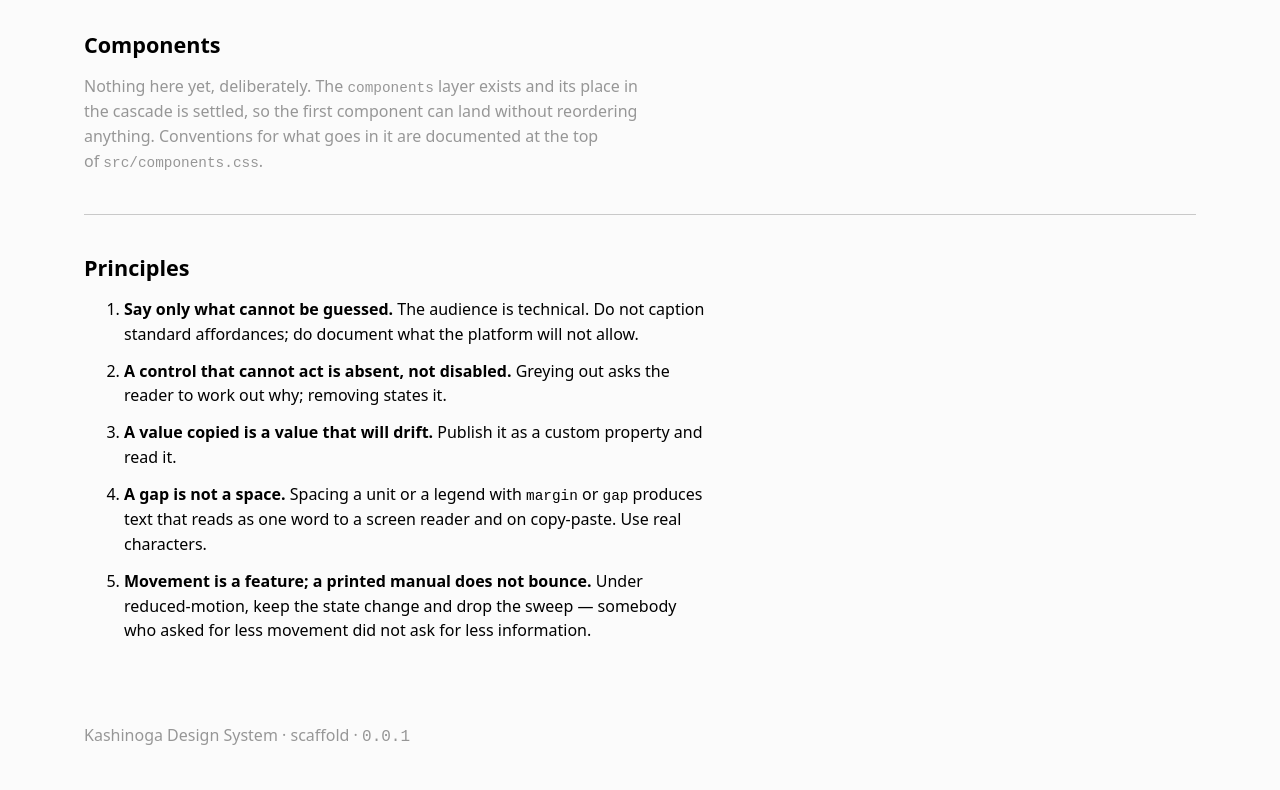
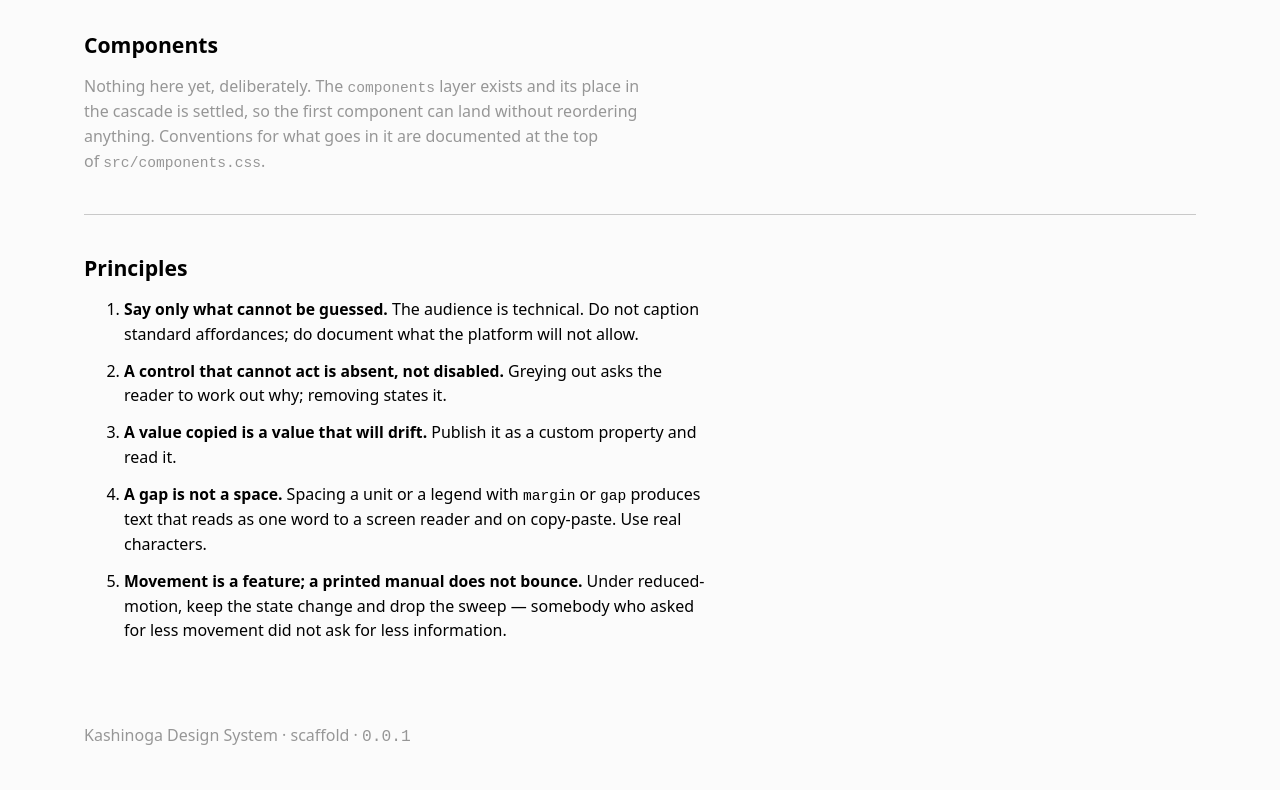
Before and after one commit to Kashinoga/design-system, a website: page index.html in a window 1280 px wide. Shown: the part 1596-2386 px from the top of the page. Drawn offline with Linux system fonts and the light colour scheme.

Commit message:
Trim half-leading, refuse synthesis, move type to :root
text-box: trim-both cap alphabetic on headings. A line box is taller than its
letters and the leading is split above and below, so a heading carried 17.6px
of invisible padding belonging to no rung (42.23px box around 24.64px of
letterform). Trimming is what lets --space-16 between a heading and its content
actually measure 16px. Firefox keeps the old leading.

font-synthesis: none — a faked bold is a weight that exists in no font file.

font-size-adjust: from-font — holds fallback arms to the primary's x-height.

Type moves from body to :root. The root-relative font units (rch, rex, rcap,
ric, rlh) measure against the root element's font, which was still Times New
Roman while every visible glyph was Segoe UI.

Drops font-feature-settings from .numeral, leaving font-variant-numeric. The
low-level property is all-or-nothing and does not inherit feature-by-feature.

```diff
--- a/src/base.css
+++ b/src/base.css
@@ -6,16 +6,41 @@
  * making the ordinary work.
  */
 
-body {
-  background-color: var(--page);
+/* Type goes on :root, not on body. The root-relative font units — rch, rex,
+   rcap, ric, rlh — measure against the ROOT element's font, so setting the
+   family one level down leaves them resolving against the browser default.
+   Measured before this moved: the root font was "Times New Roman" while every
+   visible character on the page was Segoe UI. Nothing looked wrong, and every
+   root-relative unit was silently wrong. */
+:root {
   color: var(--ink);
   font-family: var(--font-body);
   font-size: var(--text-base);
   line-height: var(--leading-body);
   font-weight: var(--weight-normal);
+
   /* No -webkit-font-smoothing override. Forcing `antialiased` thins text away
      from how the platform renders every other app on the screen, which is the
      opposite of a native feel. The OS already knows how to draw its own face. */
+
+  /* Never fake a weight or a slant. If a face has no bold, synthesis smears the
+     glyphs sideways and the result is a weight that exists in no font file —
+     which then differs per platform. Refusing it turns a missing weight into a
+     visible flat rendering during development instead of a plausible-looking
+     lie in production. Safe here because every platform UI face ships real
+     weights and a real italic; revisit if a named face without them is adopted. */
+  font-synthesis: none;
+
+  /* Insurance for the fallback arms of the stacks. from-font takes the aspect
+     ratio of the FIRST available font and holds every substitute to it, so a
+     fallback keeps the x-height of the face it stands in for rather than
+     jumping a size. A no-op whenever the first font resolves, which on a system
+     stack is nearly always — it costs nothing and covers the case that isn't. */
+  font-size-adjust: from-font;
+}
+
+body {
+  background-color: var(--page);
 }
 
 /* --- Headings -------------------------------------------------------------
@@ -27,6 +52,29 @@ body {
   font-family: var(--font-display);
   line-height: var(--leading-tight);
   text-wrap: balance;
+
+  /* Trim the half-leading. A line box is taller than its letters: the leading
+     is split evenly above and below, so a heading ships invisible padding that
+     belongs to no spacing rung. Measured on this page's h1 — 42.23px box around
+     24.64px of actual letterform, i.e. 17.6px of dead space, ~8.8px at each
+     edge. That is more than two rungs of the scale, sitting inside a system
+     whose whole claim is that the name of a rung is its pixel count.
+
+     Trimming makes --space-16 between a heading and its content measure 16px
+     optically, not 16px plus whatever the face's metrics happened to add. This
+     is the single highest-leverage modern text property for a design system,
+     because it is what lets a spacing scale mean what it says.
+
+     Headings only for now. The property trims the first line's top and the last
+     line's bottom, so it is equally correct on prose — but prose gaps are read
+     as texture rather than measured, and widening the blast radius before the
+     first component lands buys risk for no benefit.
+
+     Firefox has not shipped it, and gets the old half-leading. That is a real
+     cross-browser difference in vertical rhythm, accepted deliberately: the
+     alternative is hand-tuned negative margins per heading level, which drift
+     the moment a face changes. */
+  text-box: trim-both cap alphabetic;
 }
 
 h1 {
@@ -123,10 +171,15 @@ pre code {
    character, never a margin. A gap is not a space: it looks identical and
    produces "0001min" in the accessibility tree and on copy-paste. */
 
+/* font-variant-numeric only, never font-feature-settings. The two do the same
+   job at different altitudes, and the low-level one is all-or-nothing: it does
+   not inherit feature-by-feature, so any descendant setting a single feature
+   silently drops every other feature its ancestor asked for. Declaring both —
+   as this rule did — means the high-level property is doing the work and the
+   low-level one is a loaded gun pointed at whatever gets nested inside. */
 .numeral {
   font-family: var(--font-numeral);
   font-variant-numeric: tabular-nums;
-  font-feature-settings: "tnum" 1;
 }
 
 /* --- Tables --------------------------------------------------------------- */
```
Also changed, not shown: README.md.
